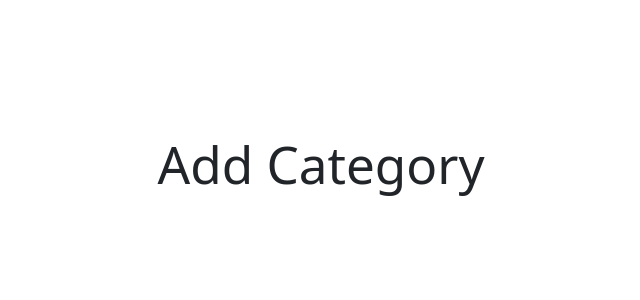
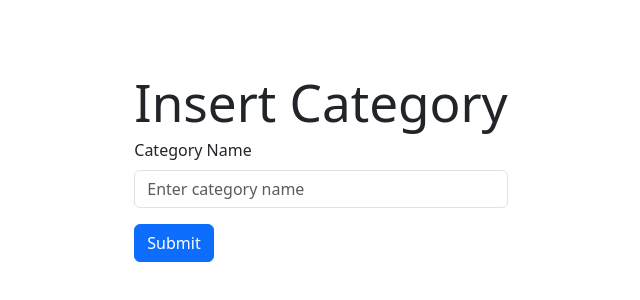
Before and after one commit to hcmus-clc-ktpm19/Advanced-Web, a React (Vite) app in the folder sakila-front/: page /categories/insert in a window 1280 px wide. Shown: the part 232-532 px from the top of the page, without its empty margins (319-959 px from the left). Built offline with nearby package versions, Linux system fonts and the light colour scheme.

Commit message:
Add UI for insert and delete category.

```diff
--- a/sakila-front/src/views/CategoryView/AddCategory.tsx
+++ b/sakila-front/src/views/CategoryView/AddCategory.tsx
@@ -1,8 +1,56 @@
+import {Button, Form} from "react-bootstrap";
+import React, {useState} from "react";
+import {CategoryDto} from "../../models/model";
+import {CategoryService} from "../../services/CategoryService";
+import {AxiosError} from "axios";
+import {useHistory} from "react-router-dom";
 
-const AddCategory= (): JSX.Element => {
+const AddCategory = (): JSX.Element => {
+  const [category, setCategory] = useState<CategoryDto>({
+    name: "",
+    categoryId: 0,
+    lastUpdate: new Date(),
+  });
+  const history = useHistory();
+
+  const editCategoryNameHandler = (event: React.ChangeEvent<any>): void => {
+    setCategory(prevState => {
+      return {
+        ...prevState,
+        name: event.target.value,
+      }
+    });
+  }
+
+  const submitBtnHandler = (event: React.FormEvent<HTMLButtonElement>): void => {
+    event.preventDefault();
+    console.log(category);
+    CategoryService.createCategory(category).then((response) => {
+      console.log(response);
+      history.push("/");
+    }).catch((error: any | AxiosError) => {
+      console.log(error);
+    });
+  }
+
   return (
-      <div>
-        <h1>Add Category</h1>
+      <div style={{textAlign: "left"}}>
+        <h1>Insert Category</h1>
+        <Form>
+          <Form.Group className="mb-3" controlId="formEditCategory">
+            <Form.Label>Category Name</Form.Label>
+            <Form.Control type="text"
+                          placeholder="Enter category name"
+                          value={category.name}
+                          onChange={event => editCategoryNameHandler(event)}
+            />
+          </Form.Group>
+          <Button variant="primary"
+                  type="submit"
+                  onClick={submitBtnHandler}>
+            Submit
+          </Button>
+        </Form>
       </div>
   )
 }
--- a/sakila-front/src/views/CategoryView/index.tsx
+++ b/sakila-front/src/views/CategoryView/index.tsx
@@ -15,7 +15,7 @@ const CategoryView = (): JSX.Element => {
   const history = useHistory();
 
   useEffect(() => {
-    CategoryService.getCategoryById(category.categoryId).then((response) => {
+    CategoryService.getCategoryById(+id).then((response) => {
       setCategory(response);
     }).catch((error: any | AxiosError) => {
       console.log(error);
--- a/sakila-front/src/views/HomeView/index.tsx
+++ b/sakila-front/src/views/HomeView/index.tsx
@@ -1,4 +1,4 @@
-import {Button, Container, Table} from "react-bootstrap";
+import {Button, Container, Modal, Table} from "react-bootstrap";
 import {CategoryDto} from "../../models/model";
 import React, {useEffect, useState} from "react";
 import {CategoryService} from "../../services/CategoryService";
@@ -8,6 +8,9 @@ import {Link} from "react-router-dom";
 
 const HomeView = (): JSX.Element => {
   const [categories, setCategories] = useState<CategoryDto[]>([]);
+  const [showModal, setShowModal] = useState<boolean>(false);
+  const [idToDelete, setIdToDelete] = useState<number>(-1);
+
   useEffect(() => {
     CategoryService.getCategories().then((response) => {
       setCategories(response);
@@ -17,18 +20,30 @@ const HomeView = (): JSX.Element => {
     });
   }, []);
 
-  const deleteCategoryHandler = (id: number): void => {
-    CategoryService.deleteCategoryById(id).then((response) => {
-      console.log(response);
-      setCategories(categories.filter((category) => category.categoryId !== id));
+  const deleteCategoryHandler = (): void => {
+    CategoryService.deleteCategoryById(idToDelete).then((response) => {
+      hideModalHandler();
+      setCategories(categories.filter((category) => category.categoryId !== idToDelete));
     }).catch((error: any | AxiosError) => {
       console.log(error);
     });
   }
 
+  const setUpModalHandler = (idToDelete: number): void => {
+    setIdToDelete(idToDelete);
+    setShowModal(true);
+  }
+
+  const hideModalHandler = (): void => {
+    setShowModal(false);
+  }
+
   return (
       <Container className="px-4 py-5">
         <h2 className="pb-2 border-bottom fw-bold">Home</h2>
+        <Link to={"/categories/insert"}>
+          <Button variant="primary" className="mt-3 mb-3">Add New Category</Button>
+        </Link>
         <Table striped bordered hover>
           <thead>
           <tr>
@@ -53,7 +68,7 @@ const HomeView = (): JSX.Element => {
                       <div className={"more-space"}/>
                       <Button variant={"danger"}
                               className={"float-end"}
-                              onClick={() => deleteCategoryHandler(category.categoryId)}
+                              onClick={() => setUpModalHandler(category.categoryId)}
                       >Delete
                       </Button>
                     </td>
@@ -63,6 +78,22 @@ const HomeView = (): JSX.Element => {
           }
           </tbody>
         </Table>
+        <Modal show={showModal} onHide={hideModalHandler}>
+          <Modal.Header closeButton>
+            <Modal.Title>Confirmation</Modal.Title>
+          </Modal.Header>
+          <Modal.Body>
+            Are you sure you want to delete category?
+          </Modal.Body>
+          <Modal.Footer>
+            <Button variant="secondary" onClick={deleteCategoryHandler}>
+              Yes
+            </Button>
+            <Button variant="primary" onClick={hideModalHandler}>
+              No
+            </Button>
+          </Modal.Footer>
+        </Modal>
       </Container>
   );
 }
```
